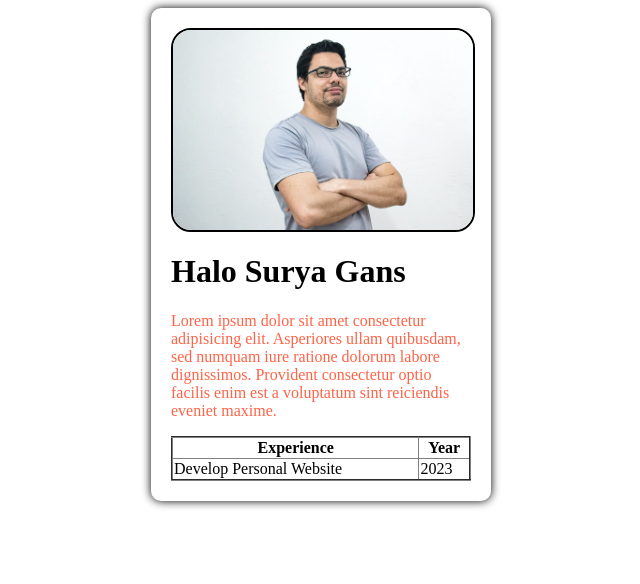
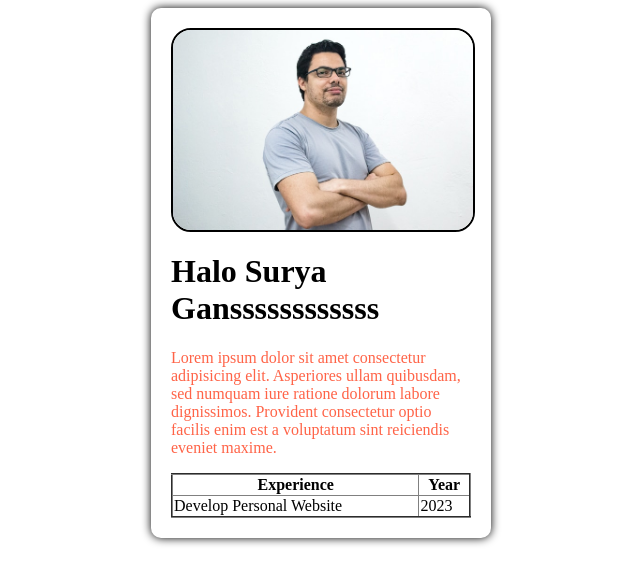
Before and after one commit to suryaa6666/b48s1, a plain HTML site: page day1/card.html in a window 1280 px wide. Shown: the whole page, without its empty margins (319-959 px from the left). Drawn offline with Linux system fonts and the light colour scheme.

Commit message:
ini baru

```diff
--- a/day1/card.html
+++ b/day1/card.html
@@ -6,7 +6,7 @@
     <body>
         <div style="padding: 20px; width: 300px; margin: auto; box-shadow: 0px 0px 10px; border-radius: 10px;">
             <img src="images/orang.jpg" style="height: 200px; width: 300px; border-radius: 20px; border: 2px solid black;" />
-            <h1> Halo Surya Gans </h1>
+            <h1> Halo Surya Ganssssssssssss </h1>
             <p style="color: tomato;">
                 Lorem ipsum dolor sit amet consectetur adipisicing elit. Asperiores ullam quibusdam, sed numquam iure ratione dolorum labore dignissimos. Provident consectetur optio facilis enim est a voluptatum sint reiciendis eveniet maxime.
             </p>
```
